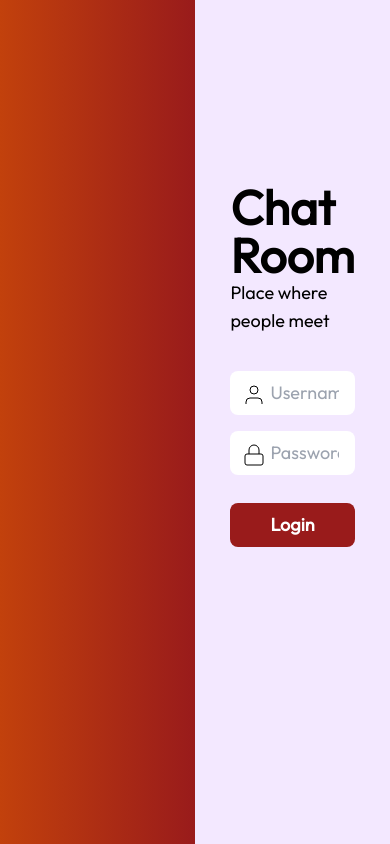
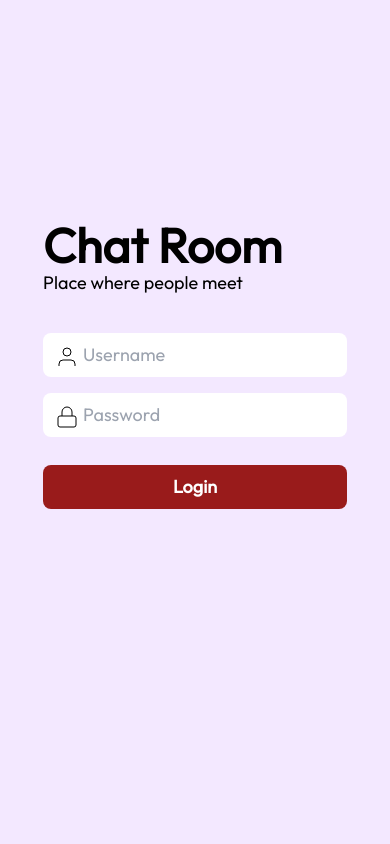
Before and after one commit to Mark-Ameka/chat-room-react, a React (Create React App) app in the folder client/: page / in a window 390 px wide. Built offline with nearby package versions, Linux system fonts and the light colour scheme.

Commit message:
login page responsive

```diff
--- a/client/src/components/Login.js
+++ b/client/src/components/Login.js
@@ -2,9 +2,9 @@ import React from "react";
 
 function Login() {
   return (
-    <div className="flex font-outfit">
-      <div className="w-1/2 bg-gradient-to-r from-orange-700 to-red-800 h-screen"></div>
-      <div className="w-1/2 h-screen bg-purple-100">
+    <div className="font-outfit flex items-center justify-center h-2/3 bg-purple-100">
+      <div className="sm:block hidden w-1/2 bg-gradient-to-r from-orange-700 to-red-800 h-screen"></div>
+      <div className="sm:w-1/2 h-screen">
         <div className="flex items-center justify-center h-2/3">
           <form className="w-96 p-10 pt-52">
             <h1 className="text-5xl text-left font-bold ">Chat Room</h1>
```
